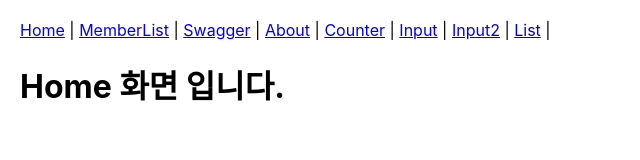
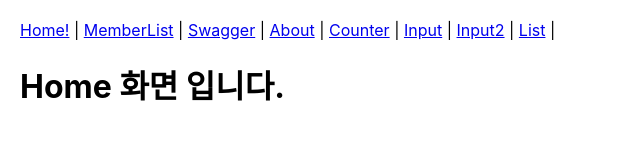
Before and after one commit to mmije0ng/React-CICD, a React (Create React App) app: page / in a window 1280 px wide. Shown: the top 160 px of the page, without its empty margins (0-640 px from the left). Built offline with nearby package versions, Linux system fonts and the light colour scheme.

Commit message:
CI: workflow test

```diff
--- a/src/App.js
+++ b/src/App.js
@@ -13,7 +13,7 @@ function App() {
   return (
     <div className="App">
       <nav>
-        <Link to="/">Home</Link> | {" "}
+        <Link to="/">Home!</Link> | {" "}
         <Link to="/member">MemberList</Link> | {" "}
         <Link to="/swagger">Swagger</Link> | {" "}
         <Link to="/about">About</Link> | {" "}
```
